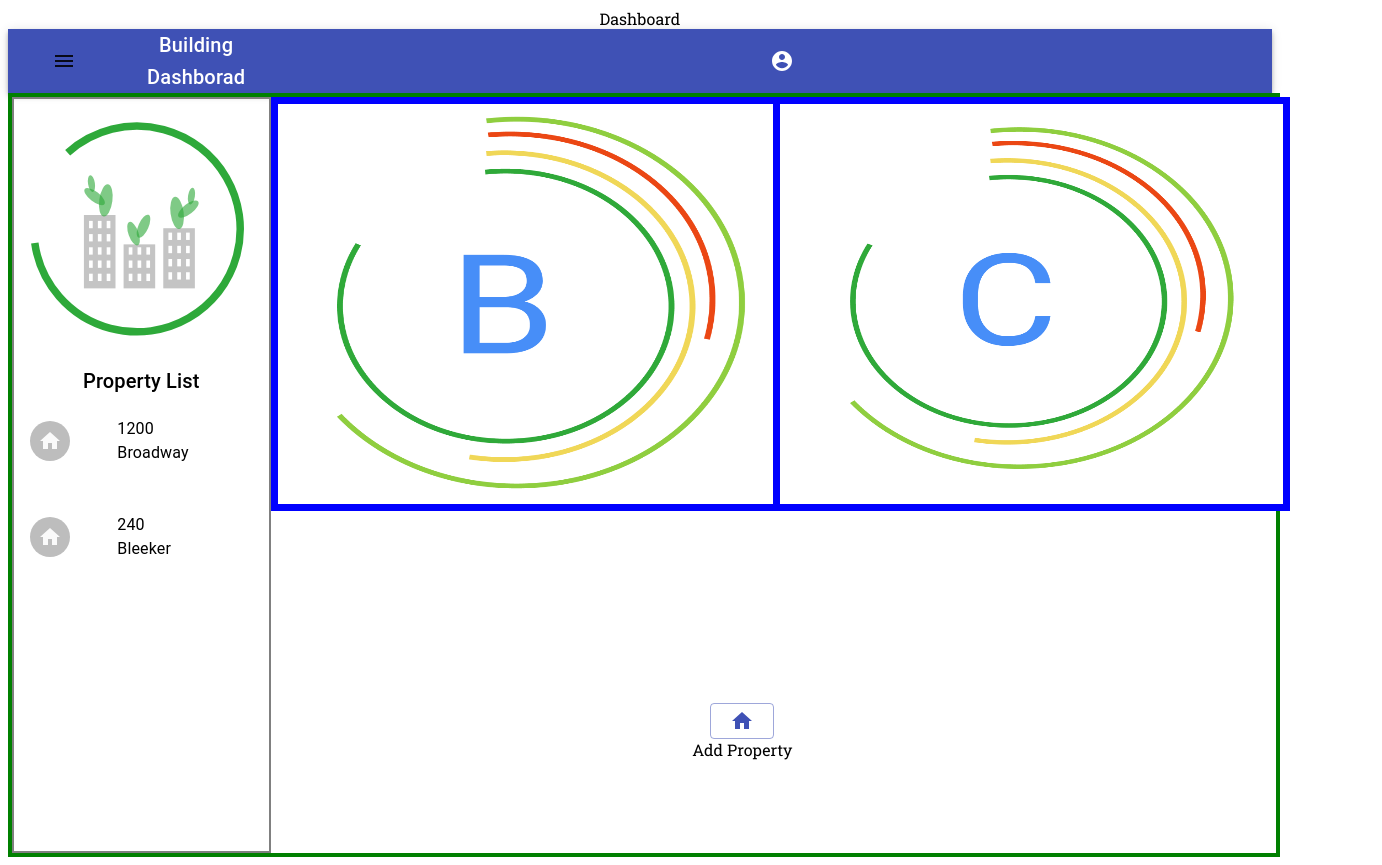
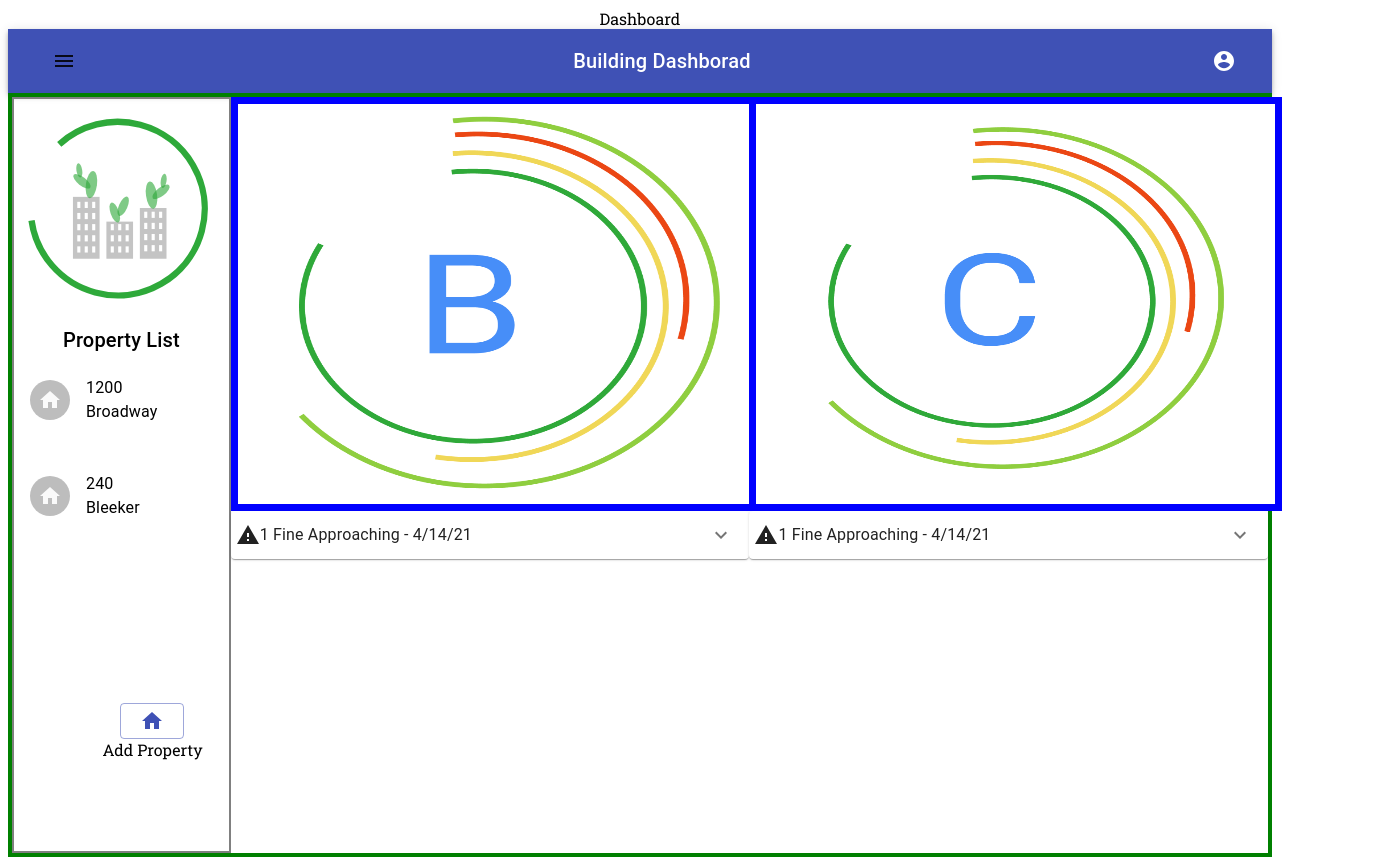
Before and after one commit to unachoza/Calculate-Building-Risks-and-Opportunites-, a React (Create React App) app: page / in a window 1280 px wide. Shown: the whole page, 1382 px wide, since content can reach past the window. Built offline with nearby package versions, Linux system fonts and the light colour scheme.

Commit message:
adding warning dropdowns formated nicer, still not nicest

```diff
--- a/src/Components/Card/Card.component.js
+++ b/src/Components/Card/Card.component.js
@@ -1,56 +1,43 @@
 import React from 'react';
 import { makeStyles } from '@material-ui/core/styles';
 import ExpansionPanel from '@material-ui/core/ExpansionPanel';
+import ExpansionPanelSummary from '@material-ui/core/ExpansionPanelSummary';
 import ExpansionPanelDetails from '@material-ui/core/ExpansionPanelDetails';
-import ExpansionPanelSummary from '@material-ui/core/ExpansionPanelSummary';
+import Checkbox from '@material-ui/core/Checkbox';
+import FormControlLabel from '@material-ui/core/FormControlLabel';
 import Typography from '@material-ui/core/Typography';
 import ExpandMoreIcon from '@material-ui/icons/ExpandMore';
 import WarningIcon from '@material-ui/icons/Warning';
 
-const useStyles = makeStyles(theme => ({
+const useStyles = makeStyles({
   root: {
-    width: '40%',
-    float: 'left',
+    width: '100%',
   },
+});
 
-  heading: {
-    fontSize: theme.typography.pxToRem(15),
-    flexBasis: '33.33%',
-    flexShrink: 0,
-  },
-  secondaryHeading: {
-    fontSize: theme.typography.pxToRem(15),
-    color: theme.palette.text.secondary,
-  },
-}));
-
-export default function ControlledExpansionPanels() {
+export default function ActionsInExpansionPanelSummary(props) {
   const classes = useStyles();
-  const [expanded, setExpanded] = React.useState(false);
-
-  const handleChange = panel => (event, isExpanded) => {
-    setExpanded(isExpanded ? panel : false);
-  };
-  const warningText = '1 fine approaching - 4/14/21';
 
   return (
     <div className={classes.root}>
-      <ExpansionPanel expanded={expanded === 'panel1'} onChange={handleChange('panel1')}>
-        <ExpansionPanelSummary expandIcon={<ExpandMoreIcon />} aria-controls="panel1bh-content" id="panel1bh-header">
-          <Typography className={classes.heading}>
-            <WarningIcon />
-          </Typography>
-          <Typography className={classes.secondaryHeading}>{warningText}</Typography>
+      <ExpansionPanel>
+        <ExpansionPanelSummary
+          expandIcon={<ExpandMoreIcon />}
+          aria-label="Expand"
+          aria-controls="additional-actions1-content"
+          id="additional-actions1-header"
+        >
+          <FormControlLabel
+            control={<WarningIcon />}
+            label={props.warningText}
+          />
         </ExpansionPanelSummary>
         <ExpansionPanelDetails>
-          <Typography>
-            Nulla facilisi. Phasellus sollicitudin nulla et quam mattis feugiat. Aliquam eget maximus est, id dignissim
-            quam.
+          <Typography color="textSecondary">
+            ZONE: C6 SQ/F: 200,000 Occupancy: B-Business Space Use: Office Carbon Limit: 8.46 Metric Ton: 9.84
           </Typography>
         </ExpansionPanelDetails>
       </ExpansionPanel>
     </div>
   );
 }
-
-// output too much
--- a/src/Components/Rating/Rating.component.js
+++ b/src/Components/Rating/Rating.component.js
@@ -3,21 +3,15 @@ import React from 'react';
 import './Rating.styles.css';
 import Card from '../Card/Card.component';
 
-const Raiting = (props) => {
+const Raiting = props => {
+  const warningText="1 Fine Approaching - 4/14/21"
   return (
     <div className="raiting-container">
-      <div>
-        <img src={props.img} className="pIMG"/>
-        {/* other wodrd
-      <Card /> */}
+      <div className="not-div">
+        <img src={props.img} className="pIMG" alt="data display" />
+        <Card warningText={warningText}/>
       </div>
-      {/* <div>
-        <img src={Circle2} />
-        {/* word
-        <Card/> */}
-      </div>
-
-    // </div>
+    </div>
   );
 };
 export default Raiting;
--- a/src/Components/Rating/Rating.styles.css
+++ b/src/Components/Rating/Rating.styles.css
@@ -8,12 +8,13 @@ img {
 /* width: auto; */
 width: 100%;
 }
-div {
+.not-div {
 display: block;
 width: 100%;
 }
 .pIMG{
 height: 400px;
+
 /* width: 400px; */
 }
 
```
Also changed, not shown: src/Pages/Dashboard/Dashboard.styles.css (+5 -6 lines).
